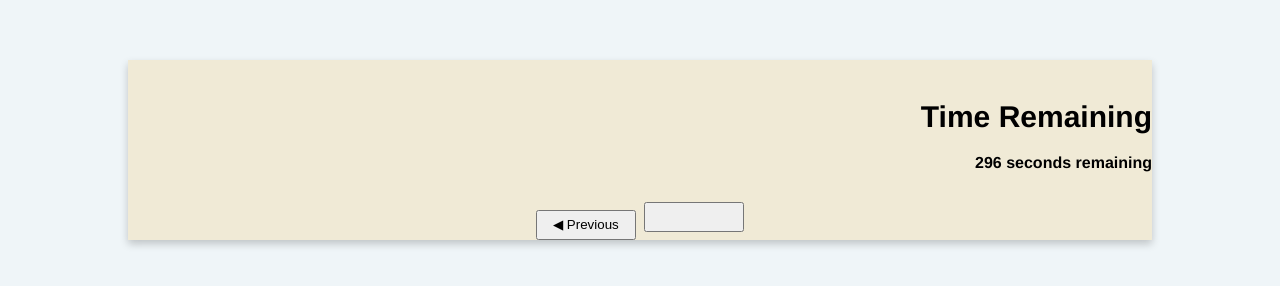
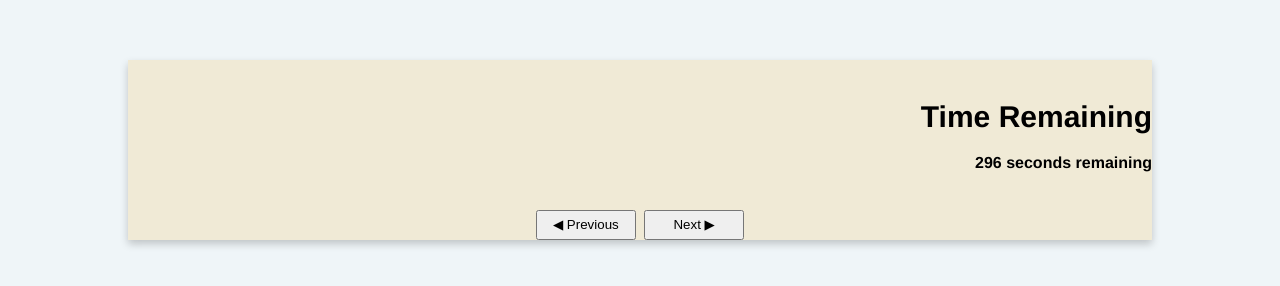
Before and after one commit to astrange90/Quiznos, a plain HTML site: page index.html in a window 1280 px wide. Drawn offline with Linux system fonts and the light colour scheme.

Commit message:
added prev and next buttons

```diff
--- a/index.html
+++ b/index.html
@@ -15,7 +15,9 @@
     <button class="prev">
         ◀ Previous
     </button>
-    <button class="next"
+    <button class="next">
+        Next ▶
+    </button>
     </div>
     <script src="./script.js"></script>
 </body>
```
